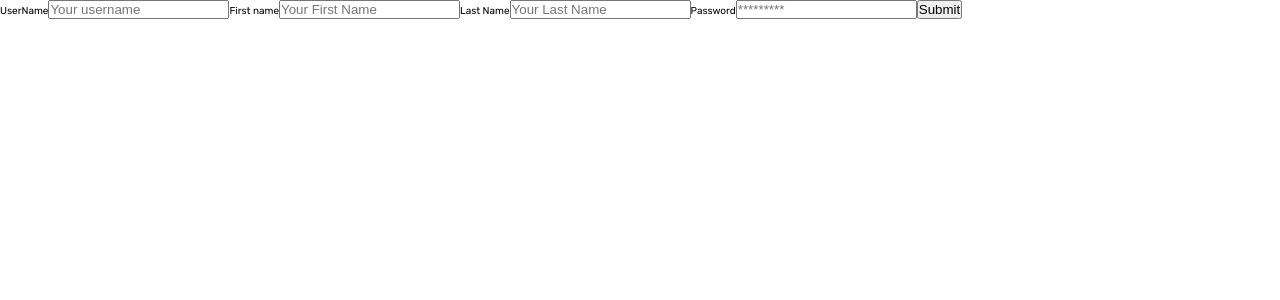
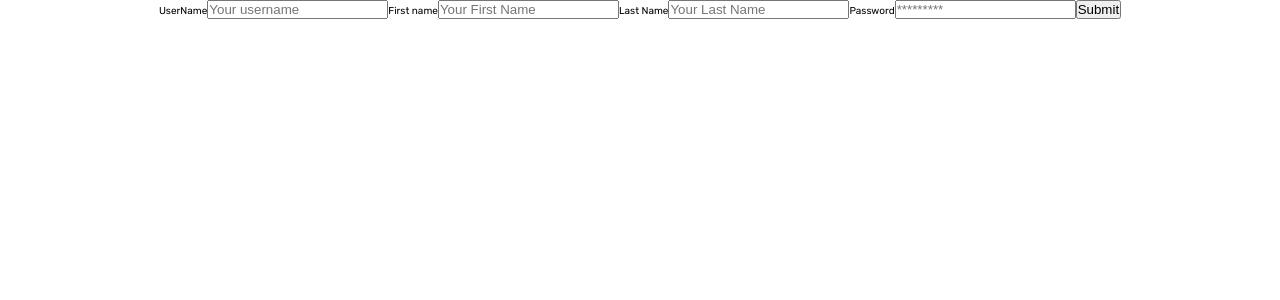
Before and after one commit to kenmusau/lounge-link-client, a React (Vite) app: page /signup in a window 1280 px wide. Shown: the top 300 px of the page. Built offline with nearby package versions, Linux system fonts and the light colour scheme; no server answers; a web font is replaced by a local one.

Commit message:
add signup section

```diff
--- a/src/pages/SignUpForm/SignUp.jsx
+++ b/src/pages/SignUpForm/SignUp.jsx
@@ -32,6 +32,8 @@ function SignUp() {
   }
   return (
     <div className="client-signup-container">
+      <div className="image-container"></div>
+      <div className="form-container">
         <form onSubmit={handleSubmit(onSubmit)} className="client-signup">
           <label htmlFor="username">UserName</label>
           <input
@@ -72,6 +74,7 @@ function SignUp() {
           <button>Submit</button>
         </form>
       </div>
+    </div>
   );
 }
 
```
Lines whose indentation alone changed are shown as unchanged.
